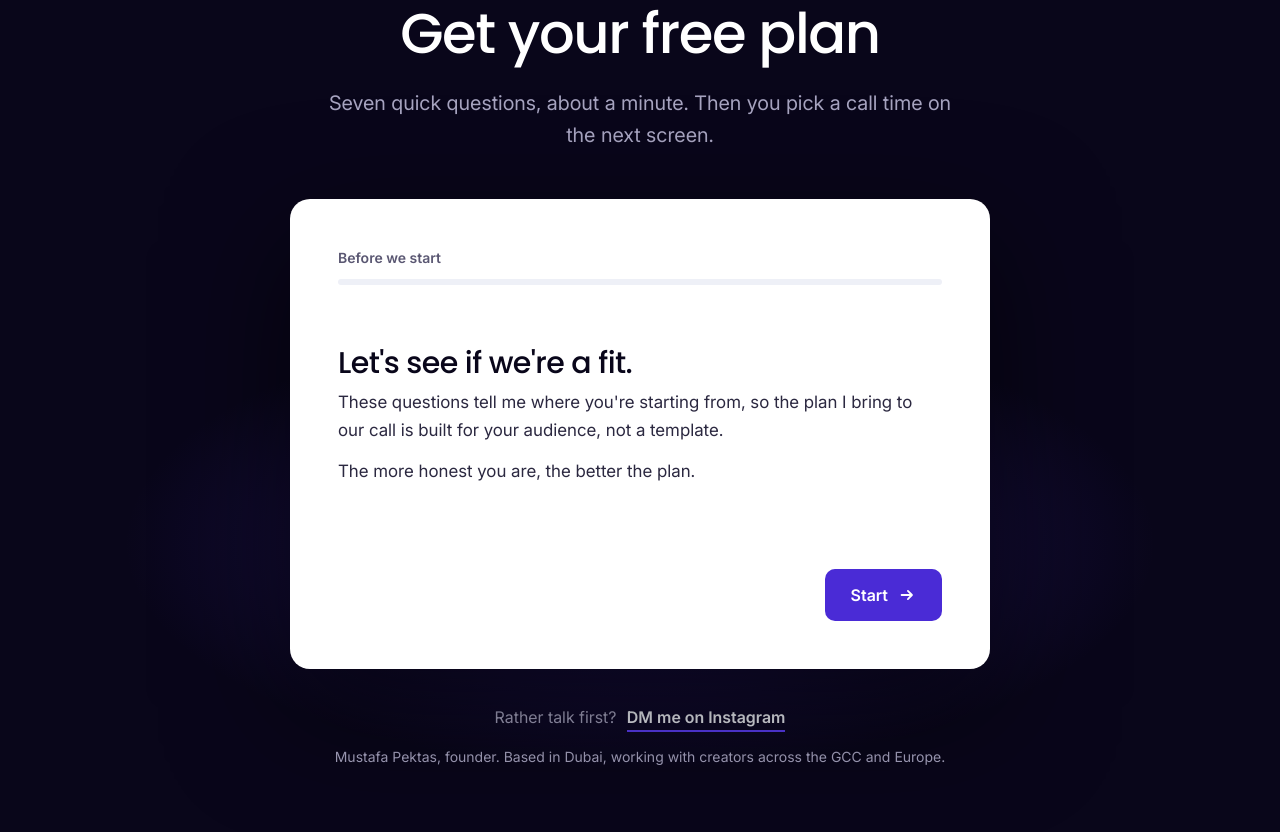
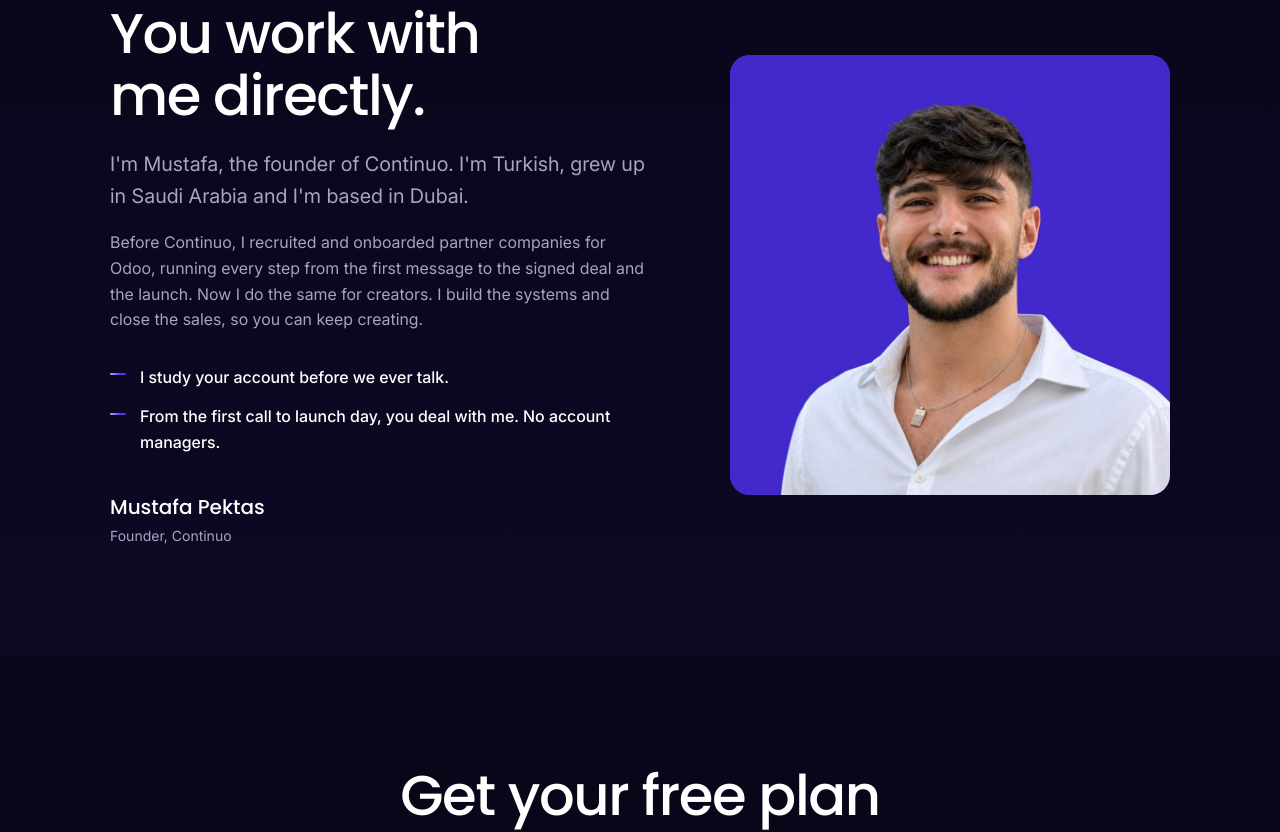
Before and after one commit to myp-coder/continuo-site, a plain HTML site: page index.html in a window 1280 px wide. Shown: the part 3350-4182 px from the top of the page. Drawn offline with Linux system fonts and the light colour scheme.

Commit message:
Add founder section, new Monetise stats, open form to all creators
Founder photo and section, Monetise stats on digital product track record, niche options back to all creators.

Co-Authored-By: Claude Opus 5.5 <noreply@anthropic.com>
Claude-Session: https://claude.ai/code/session_01MsXcHxxULEStdqsE4ZFomC

```diff
--- a/index.html
+++ b/index.html
@@ -164,7 +164,19 @@ p { margin: 0; }
 .mini div { border-left: 2px solid var(--violet); padding-left: 16px; }
 .mini dt { font-family: var(--font-head); font-weight: 500; font-size: clamp(32px, 3.4vw, 44px); line-height: 1.05; letter-spacing: -0.03em; color: #FFFFFF; font-variant-numeric: tabular-nums; }
 .mini dd { margin: 6px 0 0; font-size: 14px; color: var(--muted); max-width: 14em; }
-.indep { margin-top: 32px; font-size: 14px; color: var(--muted); }
+
+/* Founder */
+.founder { background: linear-gradient(180deg, var(--void) 0%, #0D0824 100%); }
+.founder-grid { display: grid; grid-template-columns: 1fr minmax(260px, 440px); gap: clamp(40px, 6vw, 88px); align-items: center; }
+.founder-text { margin-top: 18px; color: var(--muted); max-width: 34em; text-wrap: pretty; }
+.promises { list-style: none; margin: 32px 0 0; padding: 0; display: grid; gap: 14px; max-width: 34em; }
+.promises li { position: relative; padding-left: 30px; color: #FFFFFF; font-weight: 500; }
+.promises li::before { content: ""; position: absolute; left: 0; top: 0.55em; width: 16px; height: 2px; border-radius: 2px; background: var(--grad); }
+.sign { margin-top: 36px; display: grid; gap: 2px; }
+.sign strong { font-family: var(--font-head); font-weight: 500; font-size: 20px; color: #FFFFFF; }
+.sign span { font-size: 14px; color: var(--muted); }
+.founder-photo { margin: 0; border-radius: 20px; overflow: hidden; aspect-ratio: 1; background: var(--violet); }
+.founder-photo img { width: 100%; height: 100%; object-fit: cover; }
 
 /* Deal */
 .terms { margin: 44px 0 0; border-top: 1px solid var(--line); }
@@ -233,7 +245,6 @@ p { margin: 0; }
 
 .apply .byline { margin-top: 36px; font-size: 16px; color: var(--muted); }
 .apply .byline .textlink { margin-left: 6px; }
-.apply .byline--sub { margin-top: 16px; font-size: 14px; }
 
 /* Footer */
 .footer { background: var(--void); color: var(--muted); padding: 0 0 52px; font-size: 14px; position: relative; overflow: hidden; }
@@ -250,7 +261,8 @@ p { margin: 0; }
 
 /* Responsive */
 @media (max-width: 960px) {
-  .proof-grid { grid-template-columns: 1fr; }
+  .proof-grid, .founder-grid { grid-template-columns: 1fr; }
+  .founder-photo { max-width: 360px; order: -1; }
   .person { max-width: 420px; }
 }
 @media (max-width: 860px) {
@@ -399,19 +411,18 @@ p { margin: 0; }
     </figure>
     <div class="proof-copy">
       <h2 id="proof-title" data-reveal>We build with the best in the game.</h2>
-      <p class="lead" data-reveal style="--i: 1">Continuo works with consultants from Iman Gadzhi's Monetise team to get you the best results. Their playbook, built around your audience.</p>
+      <p class="lead" data-reveal style="--i: 1">Continuo works with consultants from Iman Gadzhi's Monetise team. Few people know digital products like they do, and their playbook goes into everything we build for you.</p>
       <!-- Sources.
-        6.2M YouTube subscribers: vidIQ, 31 Oct 2026 (6,280,000), https://vidiq.com/youtube-stats/channel/@imangadzhi/
+        $100M+: "portfolio of companies has generated well over nine figures in revenue", Iman Gadzhi press release, FinanceWire, 24 Aug 2026, https://www.webdisclosure.com/press-release/iman-gadzhi-acquires-stake-in-45-million-ai-powered-cold-email-platform-listkit-fpPIMf5aYaL
+        $10M: "how Iman Gadzhi used Whop to build his $10M digital product, Monetise", Whop blog, Oct 2025, https://whop.com/blog/iman-gadzhi-case-study/
+        $5.1B valuation, Series D led by Sequoia and Shopify Ventures, 21 Oct 2026: https://www.pymnts.com/newswire-announcements/whop-announces-funding-round-at-5-1b-valuation-led-by-sequoia-and-shopify-ventures/
         Co-owner of Whop since April 2025: Grit Daily, https://gritdaily.com/iman-gadzhi-joins-whop-as-co-owner/
-        $5.1B valuation, Series D led by Sequoia and Shopify Ventures, 21 Oct 2026: https://www.pymnts.com/newswire-announcements/whop-announces-funding-round-at-5-1b-valuation-led-by-sequoia-and-shopify-ventures/
-        6,000+ community members: Whop blog, Oct 2025, https://whop.com/blog/iman-gadzhi-case-study/
       -->
       <dl class="mini" data-stagger>
-        <div><dt data-count="6.2" data-decimals="1" data-suffix="M">6.2M</dt><dd>YouTube subscribers</dd></div>
-        <div><dt data-count="5.1" data-decimals="1" data-prefix="$" data-suffix="B">$5.1B</dt><dd>Whop's valuation in October 2026</dd></div>
-        <div><dt data-count="6000" data-suffix="+">6,000+</dt><dd>members in the Monetise community</dd></div>
+        <div><dt data-count="100" data-prefix="$" data-suffix="M+">$100M+</dt><dd>in revenue across the companies Iman has built</dd></div>
+        <div><dt data-count="10" data-prefix="$" data-suffix="M">$10M</dt><dd>from Monetise alone, according to Whop</dd></div>
+        <div><dt data-count="5.1" data-decimals="1" data-prefix="$" data-suffix="B">$5.1B</dt><dd>Whop's valuation. Iman is a co-owner.</dd></div>
       </dl>
-      <p class="indep" data-reveal>Continuo is independent. Your agreement is with us.</p>
     </div>
   </div>
 </section>
@@ -426,6 +437,24 @@ p { margin: 0; }
       <div><dt>Your brand</dt><dd>Stays yours. We never post on your accounts.</dd></div>
       <div><dt>If it doesn't sell</dt><dd>We earn nothing.</dd></div>
     </dl>
+  </div>
+</section>
+
+<section class="band founder" aria-labelledby="founder-title">
+  <div class="wrap founder-grid">
+    <div class="founder-copy">
+      <h2 id="founder-title" data-reveal>You work with me directly.</h2>
+      <p class="lead" data-reveal style="--i: 1">I'm Mustafa, the founder of Continuo. I'm Turkish, grew up in Saudi Arabia and I'm based in Dubai.</p>
+      <p class="founder-text" data-reveal style="--i: 2">Before Continuo, I recruited and onboarded partner companies for Odoo, running every step from the first message to the signed deal and the launch. Now I do the same for creators. I build the systems and close the sales, so you can keep creating.</p>
+      <ul class="promises" data-stagger>
+        <li>I study your account before we ever talk.</li>
+        <li>From the first call to launch day, you deal with me. No account managers.</li>
+      </ul>
+      <p class="sign" data-reveal><strong>Mustafa Pektas</strong><span>Founder, Continuo</span></p>
+    </div>
+    <figure class="founder-photo" data-reveal="scale">
+      <img src="mustafa-pektas.jpg" alt="Mustafa Pektas, founder of Continuo" width="900" height="900" loading="lazy" decoding="async">
+    </figure>
   </div>
 </section>
 
@@ -450,7 +479,6 @@ p { margin: 0; }
       <noscript><p class="q-small">Turn on JavaScript to answer the questions.</p></noscript>
     </div>
     <p class="byline" data-reveal style="--i: 3">Rather talk first? <a class="textlink" href="https://ig.me/m/mypektas" target="_blank" rel="noopener">DM me on Instagram</a></p>
-    <p class="byline byline--sub" data-reveal style="--i: 4">Mustafa Pektas, founder. Based in Dubai, working with creators across the GCC and Europe.</p>
   </div>
 </section>
 
@@ -598,7 +626,7 @@ const BOOKING_URL = "https://calendar.google.com/calendar/appointments/schedules
 
   const steps = [
     { id: "platform", title: "Where is your main audience?", sub: "Pick the account you'd sell to.", options: [["Instagram"], ["TikTok"], ["YouTube"], ["Other"]] },
-    { id: "niche", title: "What's your niche?", sub: "Pick the closest one.", options: [["Strength and bodybuilding"], ["Weight loss and nutrition"], ["Women's training"], ["Running and endurance"], ["Combat sports"], ["Yoga, pilates and mobility"], ["Mental health and wellbeing"], ["Other"]] },
+    { id: "niche", title: "What's your niche?", sub: "Pick the closest one.", options: [["Fitness and health"], ["Business and money"], ["Personal growth"], ["Relationships"], ["Beauty and fashion"], ["Food and cooking"], ["Tech and AI"], ["Other"]] },
     { id: "followers", title: "How many followers on that account?", sub: "A rough range is fine.", options: [["Under 10k"], ["10k to 50k"], ["50k to 100k"], ["100k to 300k"], ["Over 300k"]] },
     { id: "asks", title: "Do people ask you how to do what you do?", sub: "In comments, DMs, replies.", wide: true, options: [["All the time", "Every week"], ["Sometimes", "A few times a month"], ["Rarely", "It doesn't really come up"]] },
     { id: "income", title: "Where does most of your income come from today?", sub: "Your biggest source right now.", options: [["Brand deals"], ["Platform payouts"], ["Coaching or clients"], ["My own products"], ["Not monetised yet"]] },
@@ -666,7 +694,7 @@ const BOOKING_URL = "https://calendar.google.com/calendar/appointments/schedules
       '<div class="field"><label for="q-name">Your name</label><input id="q-name" name="name" autocomplete="name" required value="' + v("name") + '"></div>' +
       '<div class="field"><label for="q-email">Email</label><input id="q-email" name="email" type="email" autocomplete="email" required value="' + v("email") + '"></div>' +
       '<div class="field' + (other ? "" : " field--wide") + '"><label for="q-handle">Account handle</label><input id="q-handle" name="handle" placeholder="@yourhandle" autocapitalize="off" spellcheck="false" required value="' + v("handle") + '"></div>' +
-      (other ? '<div class="field"><label for="q-niche">Your niche</label><input id="q-niche" name="nicheOther" placeholder="e.g. sleep, skincare, physio" required value="' + v("nicheOther") + '"></div>' : "") +
+      (other ? '<div class="field"><label for="q-niche">Your niche</label><input id="q-niche" name="nicheOther" placeholder="e.g. parenting, travel, music" required value="' + v("nicheOther") + '"></div>' : "") +
       '<div class="trap" aria-hidden="true"><label for="q-company">Company</label><input id="q-company" name="company" tabindex="-1" autocomplete="off"></div>' +
       '</form><p class="q-error" id="q-error" role="alert"></p>' +
       '<p class="q-small q-privacy">I only use these details to prepare your plan and contact you about it. <a href="privacy.html" target="_blank" rel="noopener">Privacy notice</a></p>' +
```
Also changed, not shown: mustafa-pektas.jpg (added).
